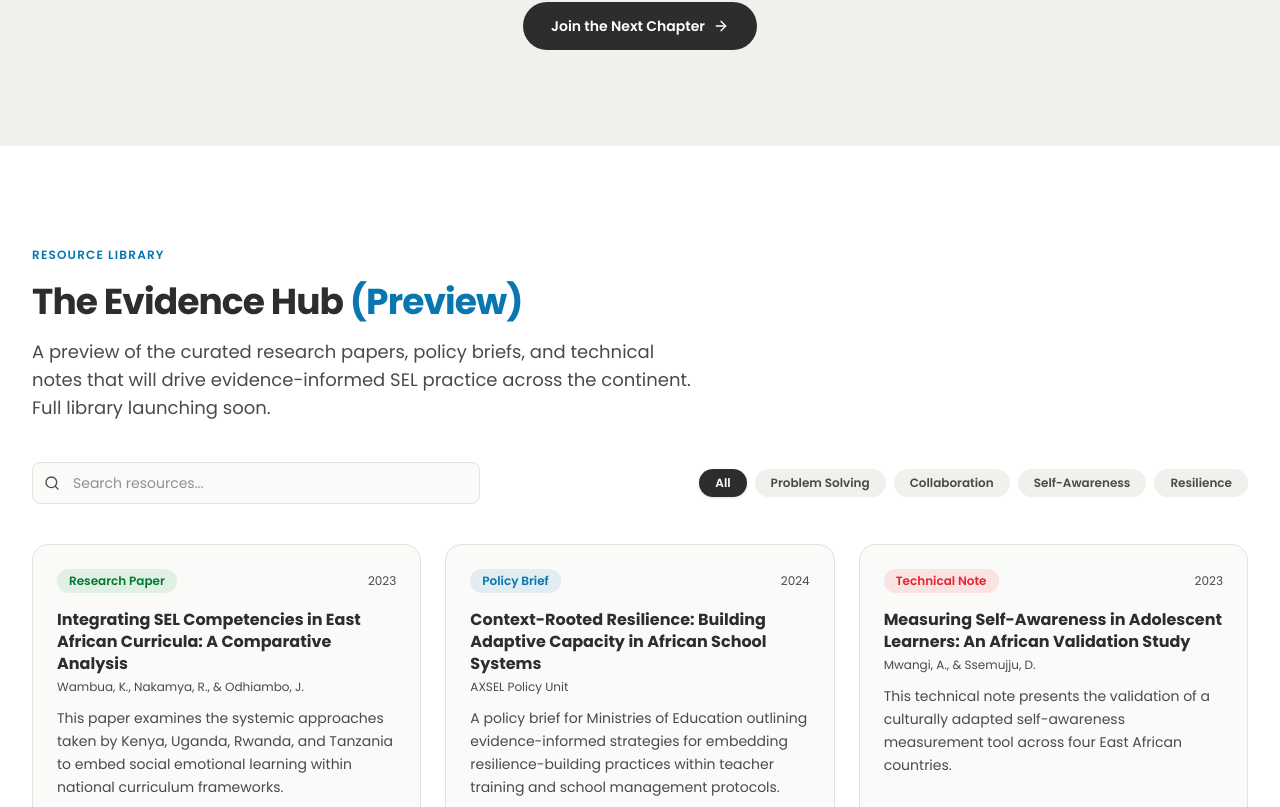
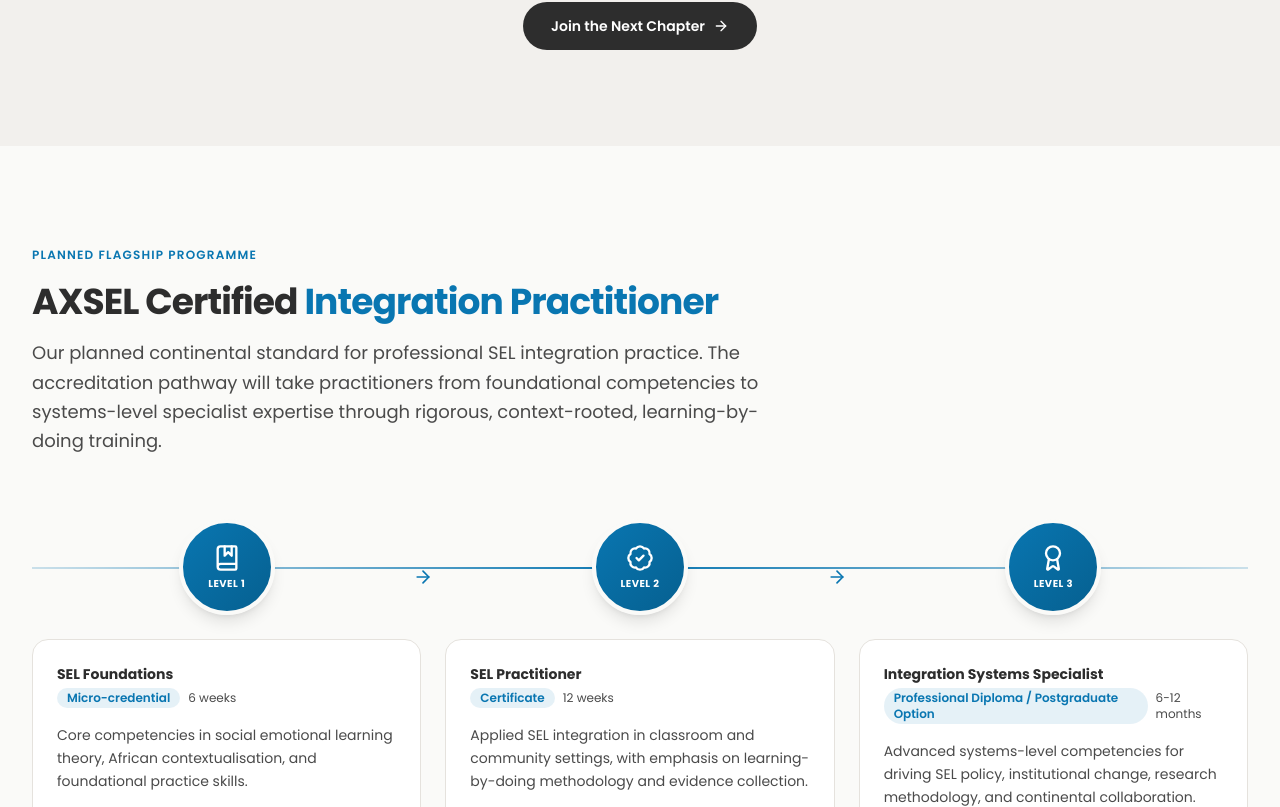
Before and after one commit to LGIHE/axsel_website, a React (Vite) app: page / in a window 1280 px wide. Shown: the part 4153-4960 px from the top of the page. Built offline with nearby package versions, Linux system fonts and the light colour scheme.

Commit message:
Comment out Evidence Hub section

```diff
--- a/src/App.jsx
+++ b/src/App.jsx
@@ -38,11 +38,11 @@
             <ALiVELegacy />
           </Suspense>
         </DeferredSection>
-        <DeferredSection anchorId="evidence" minHeight={460} rootMargin="450px 0px">
+        {/* <DeferredSection anchorId="evidence" minHeight={460} rootMargin="450px 0px">
           <Suspense fallback={<SectionFallback minHeight={460} />}>
             <EvidenceHub />
           </Suspense>
-        </DeferredSection>
+        </DeferredSection> */}
         <DeferredSection anchorId="acip" minHeight={560} rootMargin="450px 0px">
           <Suspense fallback={<SectionFallback minHeight={560} />}>
             <ACSSPortal />
```
